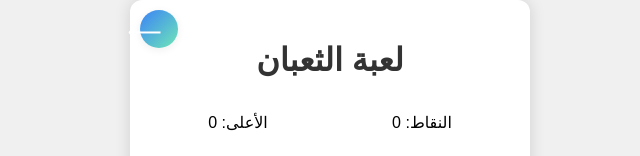
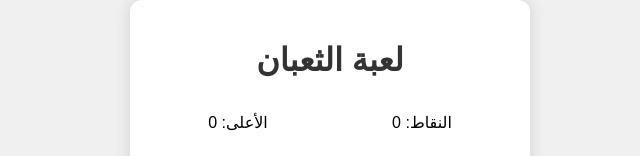
Before and after one commit to mohammedabdollah/Snake_game, a plain HTML site: page index.html in a window 1280 px wide. Shown: the top 156 px of the page, without its empty margins (310-950 px from the left). Drawn offline with Linux system fonts and the light colour scheme.

Commit message:
Update index.html

```diff
--- a/index.html
+++ b/index.html
@@ -143,7 +143,6 @@
 </head>
 <body>
     <div class="game-container">
-        <button class="back-btn" onclick="window.location.href='index.html'" title="رجوع">⟵</button>
         <h1>لعبة الثعبان</h1>
         <div class="score-container">
             <p>النقاط: <span id="score">0</span></p>
```
